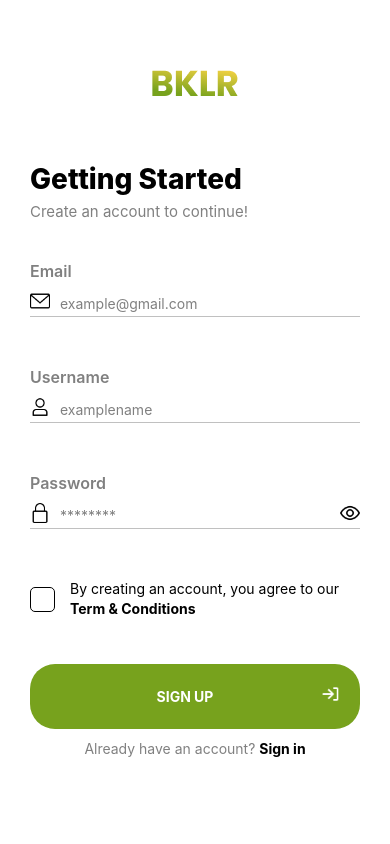
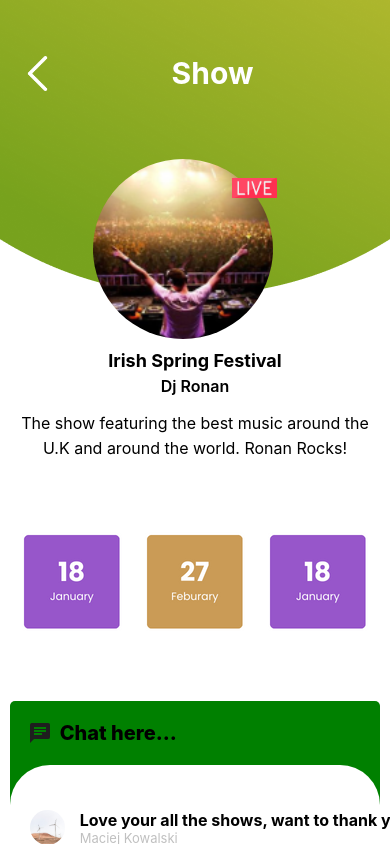
Before and after one commit to annsabbasi/RadioApp, a React Native app: screen / in a window 390 px wide. Built offline with nearby package versions, Linux system fonts and the light colour scheme.

Commit message:
No Important Changes

```diff
--- a/App.js
+++ b/App.js
@@ -24,7 +24,7 @@ export default function App() {
     <View style={styles.container}>
       <StatusBar style="auto" />
       {/* <Splash /> */}
-      <SignUp />
+      {/* <SignUp /> */}
       {/* <SignIn /> */}
       {/* <FPassword /> */}
       {/* <Home /> */}
@@ -36,7 +36,7 @@ export default function App() {
       {/* <Sponsers /> */}
       {/* <ShowsContact /> */}
       {/* <ArcheiveInner /> */}
-      {/* <Shows /> */}
+      <Shows />
       {/* <Test /> */}
       {/* <Test2 /> */}
       {/* <PasswordInput /> */}
--- a/src/Screens/Profile.js
+++ b/src/Screens/Profile.js
@@ -104,7 +104,7 @@ const styles = StyleSheet.create({
         backgroundColor: 'white',
         shadowColor: 'black',
         shadowOffset: { width: 0, height: 2 },
-        shadowOpacity: 1,
+        shadowOpacity: 0.7,
         marginTop: 90
     },
     infoCardItem: {
@@ -121,7 +121,6 @@ const styles = StyleSheet.create({
     primaryIcon: { width: 20, height: 20 },
     heading: {
         fontSize: 14,
-        fontWeight: '600',
     },
     paragraph: {
         fontSize: 16,
--- a/src/Screens/SignUp.js
+++ b/src/Screens/SignUp.js
@@ -26,7 +26,7 @@ export default function SignUp() {
         try {
             if (!email, !username, !password) {
                 console.log('Please fill in the all required fields.');
-                // return;
+                return;
             }
             const response = await fetch(React_Native_SignUp_Url, {
                 method: 'POST',
```
